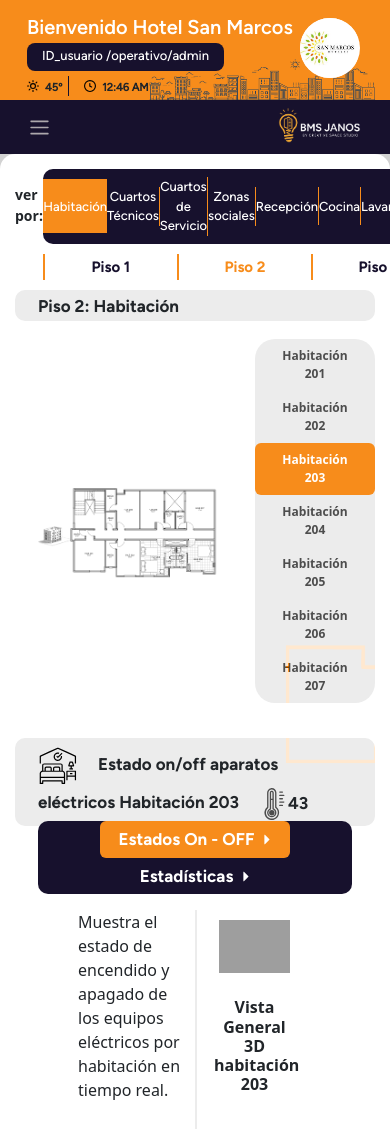
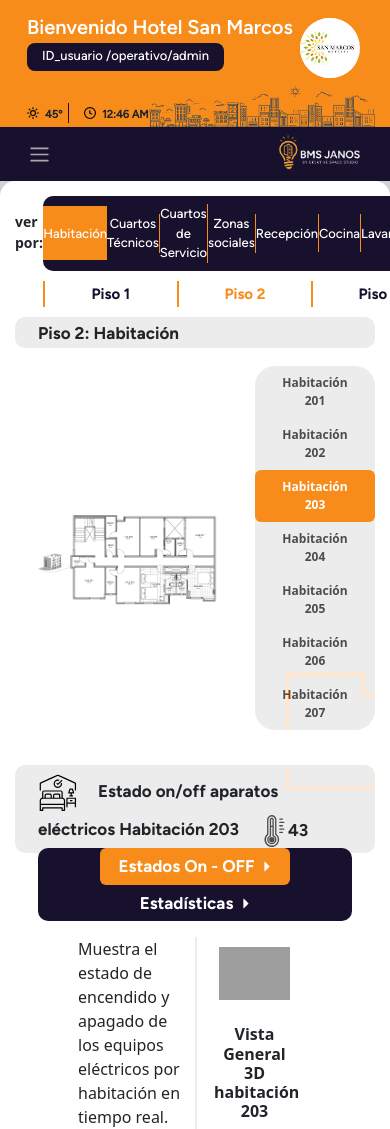
Before and after one commit to bmao92/BMS_JANOS, a plain HTML site: page Proyecto/Views/Index.html in a window 390 px wide. Shown: the top 1129 px of the page. Drawn offline with Linux system fonts and the light colour scheme; grey boxes are pictures that could not be loaded.

Commit message:
Update styles.css

```diff
--- a/Proyecto/Templates/Css/styles.css
+++ b/Proyecto/Templates/Css/styles.css
@@ -1658,10 +1658,6 @@ body.Home > .container > .content > .content-principal{
         font-size: 20px;
     }
 
-    .banner {
-        height: 100px;
-    }
-
     .banner-contentinfo .dataTime div {
         font-size: 11px;
     }
```
